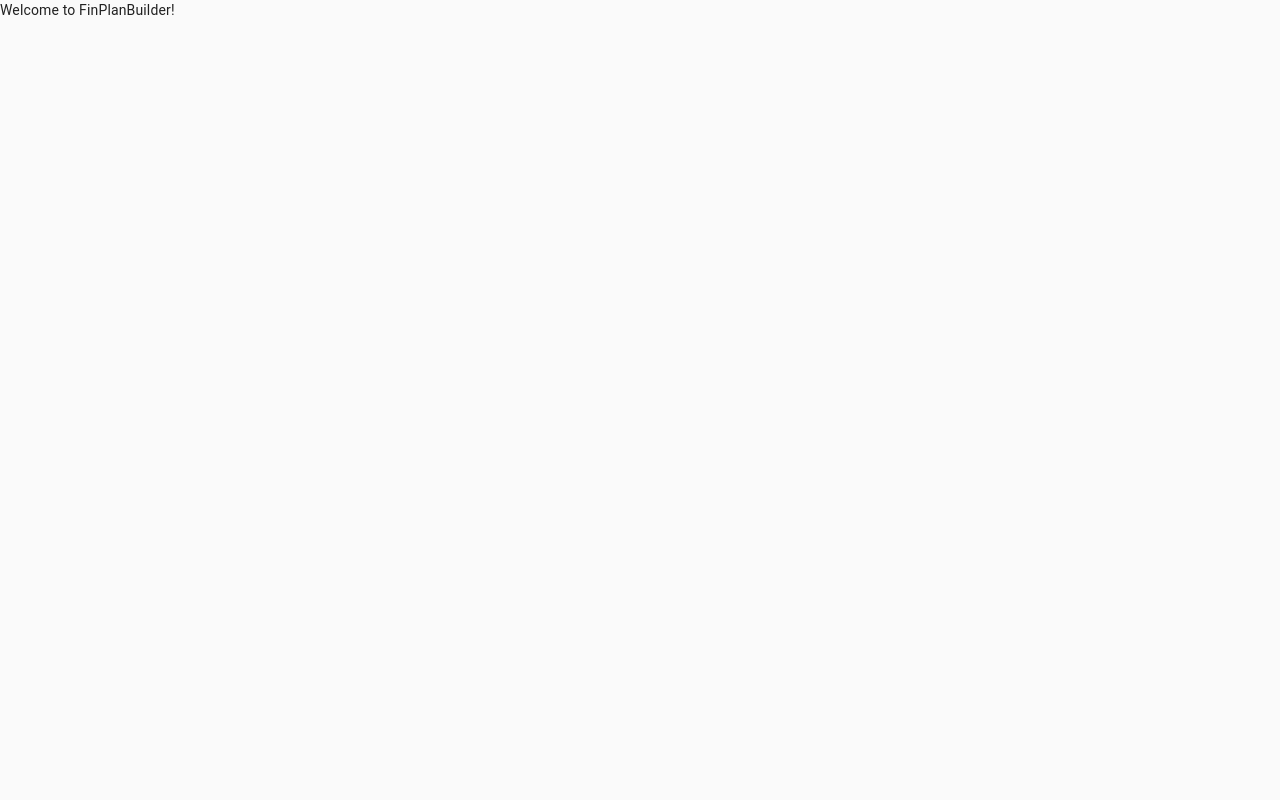
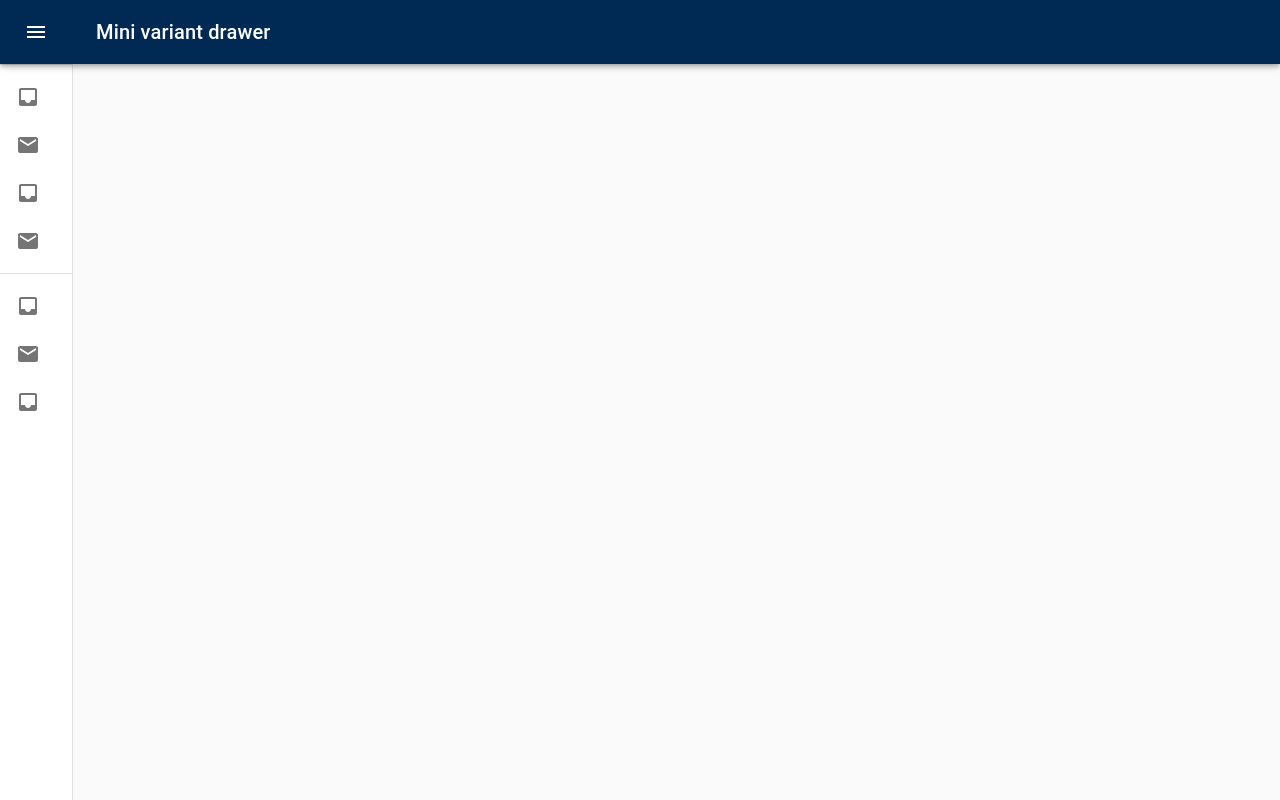
Before and after one commit to mudrila/future-fin, a Next.js app: page /apps/finplan in a window 1280 px wide. Built offline with nearby package versions, Linux system fonts and the light colour scheme.

Commit message:
Fix imports

```diff
--- a/config/routes.js
+++ b/config/routes.js
@@ -1,22 +1,22 @@
 export default {
   HOME: {
-    ROUTE_NAME: "HOME",
+    KEY: "HOME",
     PATH: "/",
     TITLE: "Dashboard"
   },
   APPS_DASHBOARD: {
-    ROUTE_NAME: "APPS_DASHBOARD",
+    KEY: "APPS_DASHBOARD",
     PATH: "/apps",
     TITLE: "Apps Overview",
     children: ["BUDGET_DASHBOARD", "FINPLAN_DASHBOARD"]
   },
   BUDGET_DASHBOARD: {
-    ROUTE_NAME: "BUDGET_DASHBOARD",
+    KEY: "BUDGET_DASHBOARD",
     PATH: "/apps/budget",
     TITLE: "Budget Overview"
   },
   FINPLAN_DASHBOARD: {
-    ROUTE_NAME: "FINPLAN_DASHBOARD",
+    KEY: "FINPLAN_DASHBOARD",
     PATH: "/apps/finplan",
     TITLE: "Financial Plan Overview"
   }
--- a/package.json
+++ b/package.json
@@ -33,6 +33,7 @@
   "dependencies": {
     "@material-ui/core": "^4.11.0",
     "@material-ui/icons": "^4.9.1",
+    "clsx": "^1.1.1",
     "next": "^9.5.1",
     "react": "^16.13.1",
     "react-dom": "^16.13.1",
--- a/pages/_app.js
+++ b/pages/_app.js
@@ -6,8 +6,10 @@ import Head from "next/head";
 import { ThemeProvider } from "@material-ui/core/styles";
 import CssBaseline from "@material-ui/core/CssBaseline";
 
+import { useStore } from "../store";
+import ROUTES from "../config/routes";
 import theme from "../ui-library/theme";
-import { useStore } from "../store";
+import { Navigation } from "../ui-library";
 
 export default function App({ Component, pageProps }) {
   React.useEffect(() => {
@@ -31,6 +33,7 @@ export default function App({ Component, pageProps }) {
       <Provider store={store}>
         <ThemeProvider theme={theme}>
           <CssBaseline />
+          <Navigation items={ROUTES} />
           <Component {...pageProps} />
         </ThemeProvider>
       </Provider>
@@ -39,7 +42,7 @@ export default function App({ Component, pageProps }) {
 }
 
 App.propTypes = {
-  Component: PropTypes.node,
+  Component: PropTypes.any,
   pageProps: PropTypes.shape({
     initialReduxState: PropTypes.shape({})
   })
--- a/ui-library/index.js
+++ b/ui-library/index.js
@@ -0,0 +1,3 @@
+import { Navigation } from "./molecules";
+
+export { Navigation };
--- a/ui-library/molecules/Navigation/index.js
+++ b/ui-library/molecules/Navigation/index.js
@@ -1,18 +1,27 @@
-import { Drawer } from "@material-ui/core";
-import AppBar from "@material-ui/core/AppBar";
-import Toolbar from "@material-ui/core/Toolbar";
-import List from "@material-ui/core/List";
-import IconButton from "@material-ui/core/IconButton";
-import MenuIcon from "@material-ui/icons/Menu";
-import ChevronLeftIcon from "@material-ui/icons/ChevronLeft";
-import ChevronRightIcon from "@material-ui/icons/ChevronRight";
-import ListItem from "@material-ui/core/ListItem";
-import Typography from "@material-ui/core/Typography";
-import Divider from "@material-ui/core/Divider";
-import ListItemIcon from "@material-ui/core/ListItemIcon";
-import ListItemText from "@material-ui/core/ListItemText";
-import InboxIcon from "@material-ui/icons/MoveToInbox";
-import MailIcon from "@material-ui/icons/Mail";
+import clsx from "clsx";
+import { useTheme } from "@material-ui/core/styles";
+import {
+  Drawer,
+  AppBar,
+  Toolbar,
+  List,
+  IconButton,
+  Typography,
+  ListItem,
+  Divider,
+  ListItemIcon,
+  ListItemText
+} from "@material-ui/core";
+
+import {
+  Menu,
+  ChevronLeft,
+  ChevronRight,
+  Inbox,
+  Mail
+} from "@material-ui/icons";
+
+import useStyles from "./styles";
 
 export default function Navigation() {
   const classes = useStyles();
@@ -44,7 +53,7 @@ export default function Navigation() {
               [classes.hide]: open
             })}
           >
-            <MenuIcon />
+            <Menu />
           </IconButton>
           <Typography variant="h6" noWrap>
             Mini variant drawer
@@ -66,11 +75,7 @@ export default function Navigation() {
       >
         <div className={classes.toolbar}>
           <IconButton onClick={handleDrawerClose}>
-            {theme.direction === "rtl" ? (
-              <ChevronRightIcon />
-            ) : (
-              <ChevronLeftIcon />
-            )}
+            {theme.direction === "rtl" ? <ChevronRight /> : <ChevronLeft />}
           </IconButton>
         </div>
         <Divider />
@@ -78,7 +83,7 @@ export default function Navigation() {
           {["Inbox", "Starred", "Send email", "Drafts"].map((text, index) => (
             <ListItem button key={text}>
               <ListItemIcon>
-                {index % 2 === 0 ? <InboxIcon /> : <MailIcon />}
+                {index % 2 === 0 ? <Inbox /> : <Mail />}
               </ListItemIcon>
               <ListItemText primary={text} />
             </ListItem>
@@ -89,7 +94,7 @@ export default function Navigation() {
           {["All mail", "Trash", "Spam"].map((text, index) => (
             <ListItem button key={text}>
               <ListItemIcon>
-                {index % 2 === 0 ? <InboxIcon /> : <MailIcon />}
+                {index % 2 === 0 ? <Inbox /> : <Mail />}
               </ListItemIcon>
               <ListItemText primary={text} />
             </ListItem>
--- a/ui-library/molecules/Navigation/styles.js
+++ b/ui-library/molecules/Navigation/styles.js
@@ -1,9 +1,8 @@
+import { makeStyles } from "@material-ui/core";
+
 const drawerWidth = 240;
 
 const useStyles = makeStyles((theme) => ({
-  root: {
-    display: "flex"
-  },
   appBar: {
     zIndex: theme.zIndex.drawer + 1,
     transition: theme.transitions.create(["width", "margin"], {
--- a/ui-library/molecules/index.js
+++ b/ui-library/molecules/index.js
@@ -0,0 +1,3 @@
+import Navigation from "./Navigation";
+
+export { Navigation };
```
